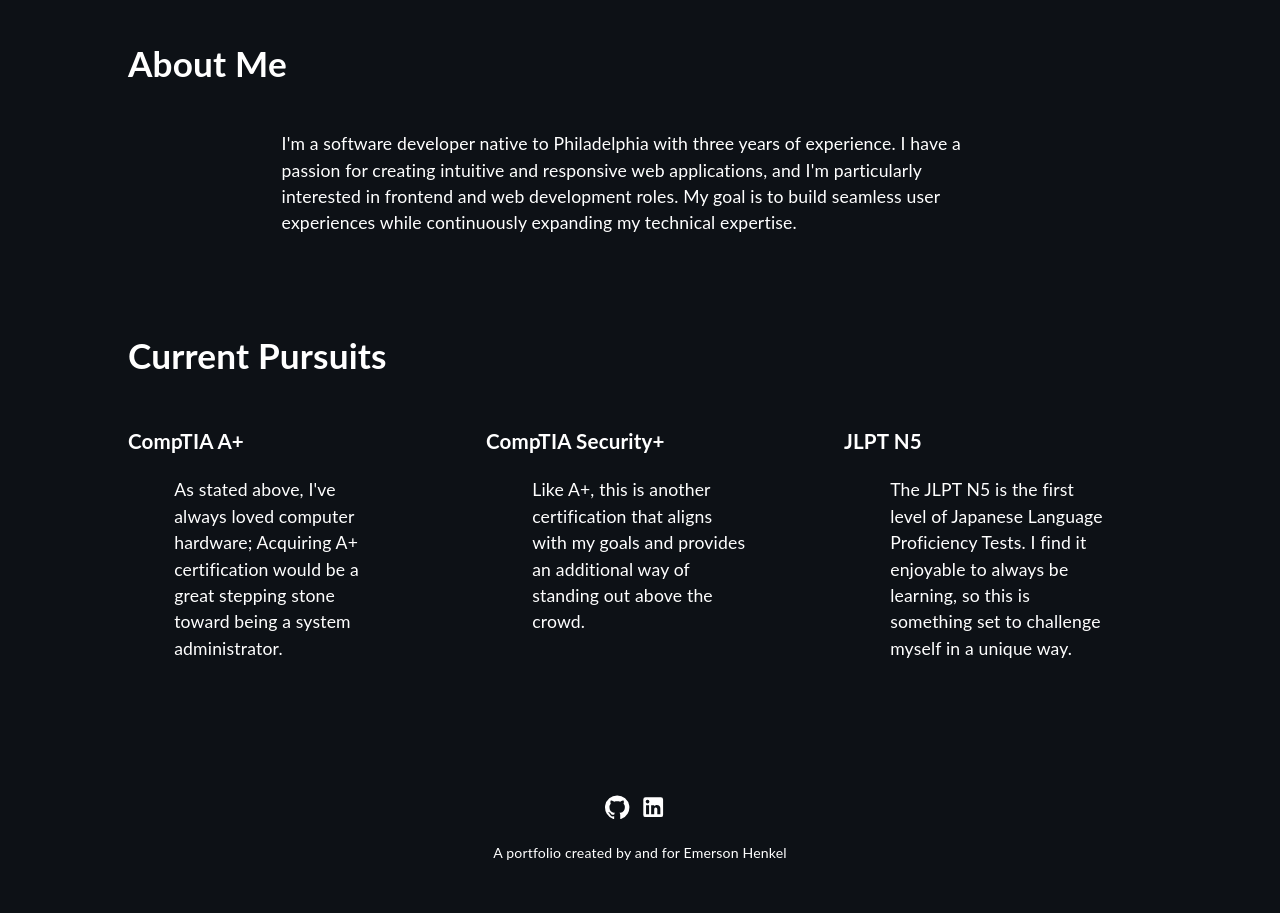
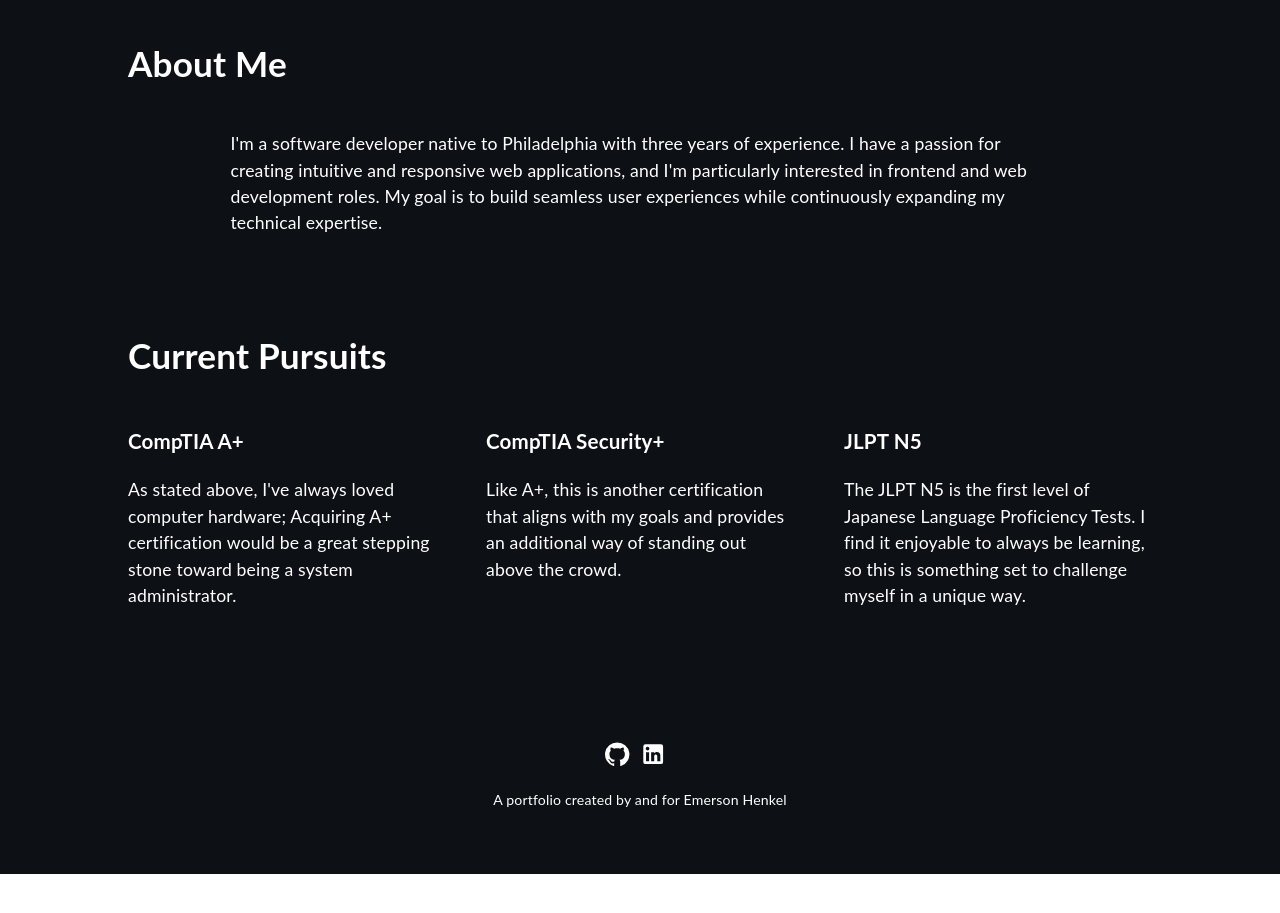
Before and after one commit to emm-henkel/react-portfolio-update, a React (Create React App) app: page / in a window 1280 px wide. Shown: the part 4980-5893 px from the top of the page. After the commit the page ends 5854 px from the top, so only its background shows below. Built offline with nearby package versions, Linux system fonts and the light colour scheme.

Commit message:
about me padding adjustments

```diff
--- a/src/assets/styles/About.scss
+++ b/src/assets/styles/About.scss
@@ -6,10 +6,13 @@
 }
 
 .about-container p{
-    padding: 0% 15%;
     display: flex;
     flex-direction: column;
     text-align: left;
+}
+
+.about-me{
+    padding: 0% 10%;
 }
 
 .about-container .pursuits-grid {
--- a/src/components/About.tsx
+++ b/src/components/About.tsx
@@ -5,7 +5,7 @@ function About() {
     return(
     <div className="about-container" id="about">
         <h1>About Me</h1>
-        <p>
+        <p className="about-me">
             I'm a software developer native to Philadelphia with three years of experience. I have a passion for creating intuitive and responsive web applications,
             and I'm particularly interested in frontend and web development roles. My goal is to build seamless user experiences while continuously expanding my technical expertise.
         </p>
```
